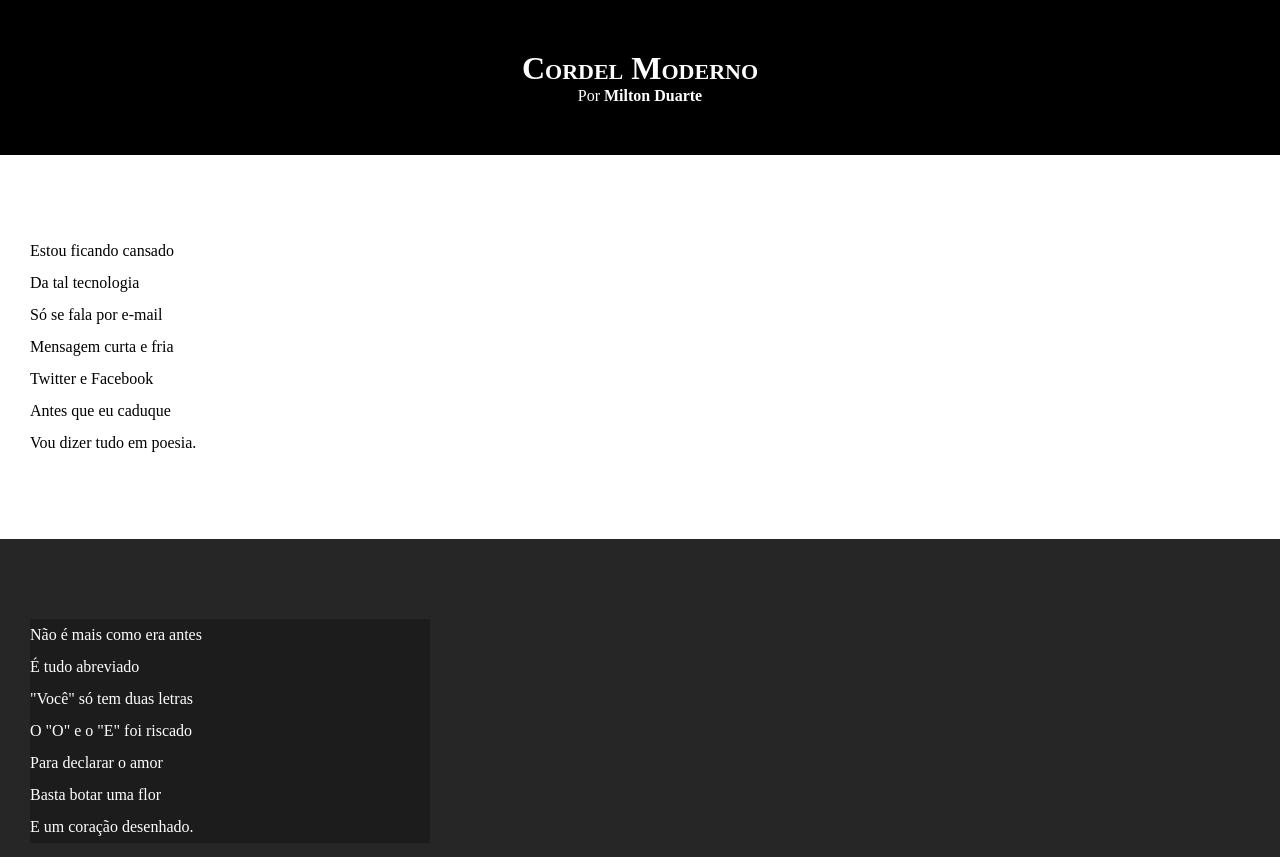
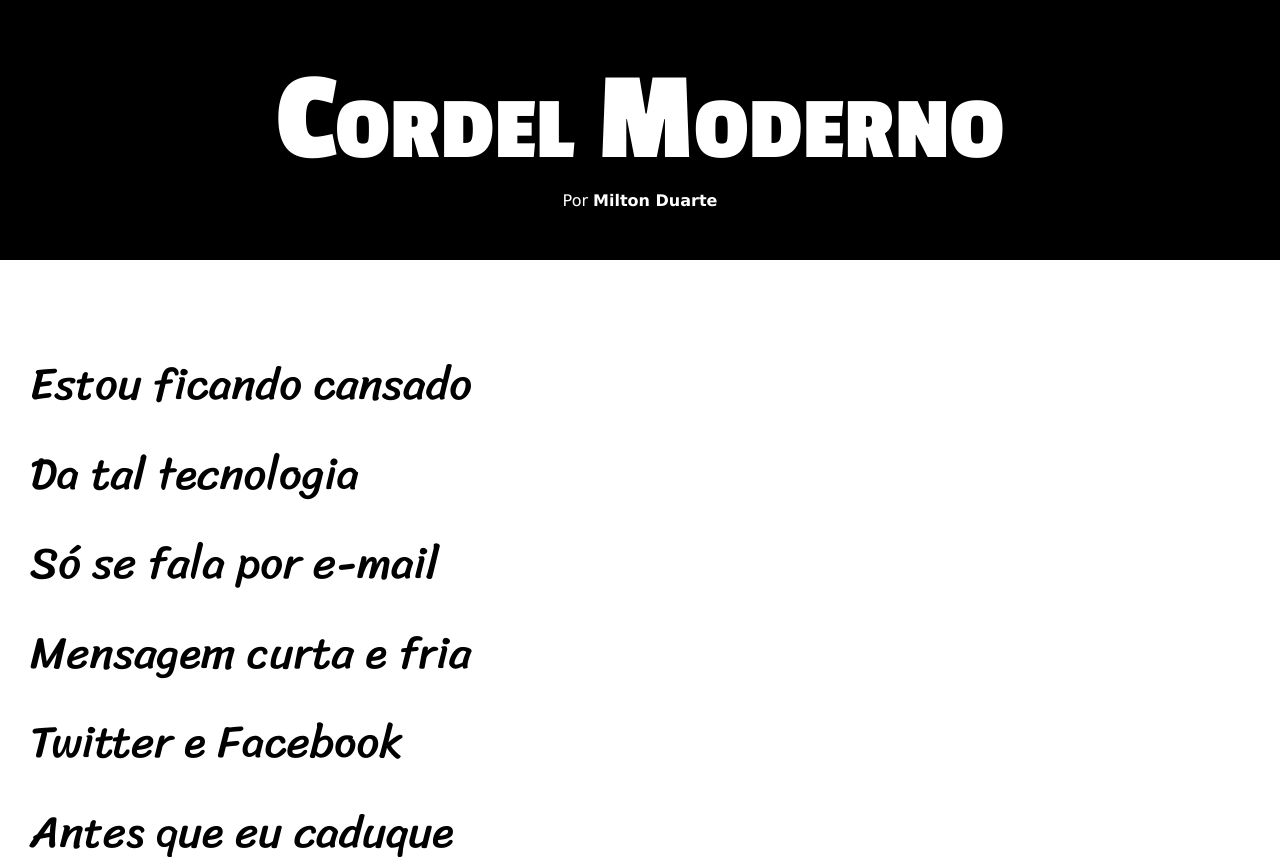
Before and after one commit to felipepereiradacruz/html-css, a plain HTML site: page Desafios/d012/index.html in a window 1280 px wide. Shown: the top 857 px of the page. Drawn offline with Linux system fonts and the light colour scheme.

Commit message:
Atualização de estilo desafio 12

```diff
--- a/Desafios/d012/estilo/style.css
+++ b/Desafios/d012/estilo/style.css
@@ -1,6 +1,14 @@
 @charset "UTF-8";
 
+@import url('https://fonts.googleapis.com/css2?family=Kaushan+Script&family=Passion+One:wght@400;700;900&family=Work+Sans:ital,wght@0,100;0,200;0,300;0,400;0,500;0,600;0,700;0,800;0,900;1,100;1,200;1,300;1,400;1,500;1,600;1,700;1,800;1,900&display=swap');
 
+@import url('https://fonts.googleapis.com/css2?family=Sriracha&display=swap');
+
+:root{
+    --fonte1: Verdana, Geneva, Tahoma, sans-serif;
+    --fonte2: 'Passion One', cursive;
+    --fonte3: 'Sriracha', cursive;
+}
 * {
     margin: 0px;
     padding: 0px;
@@ -9,6 +17,7 @@
 html, body {
     min-height: 100vh;
     background-color: darkgray;
+    font-family: var(--fonte1);
 }
 
 header {
@@ -20,6 +29,8 @@ header {
 header > h1 {
     padding-top: 50px;
     font-variant: small-caps;
+    font-family: var(--fonte2);
+    font-size: 10vw;
 }
 
 header > p {
@@ -41,6 +52,8 @@ section {
     padding-bottom: 10vh;
     line-height: 2em;
     padding-left: 30px;
+    font-family: var(--fonte3);
+    font-size: 3.5vw;
 }
 
 section.normal {
@@ -54,7 +67,8 @@ section.imagem {
 }
 
 section.imagem > p {
-    width: 400px;
+    display: inline-block;
+    padding: 8px;
    background-color: rgba(0, 0, 0, 0.267)
 }
 
```
